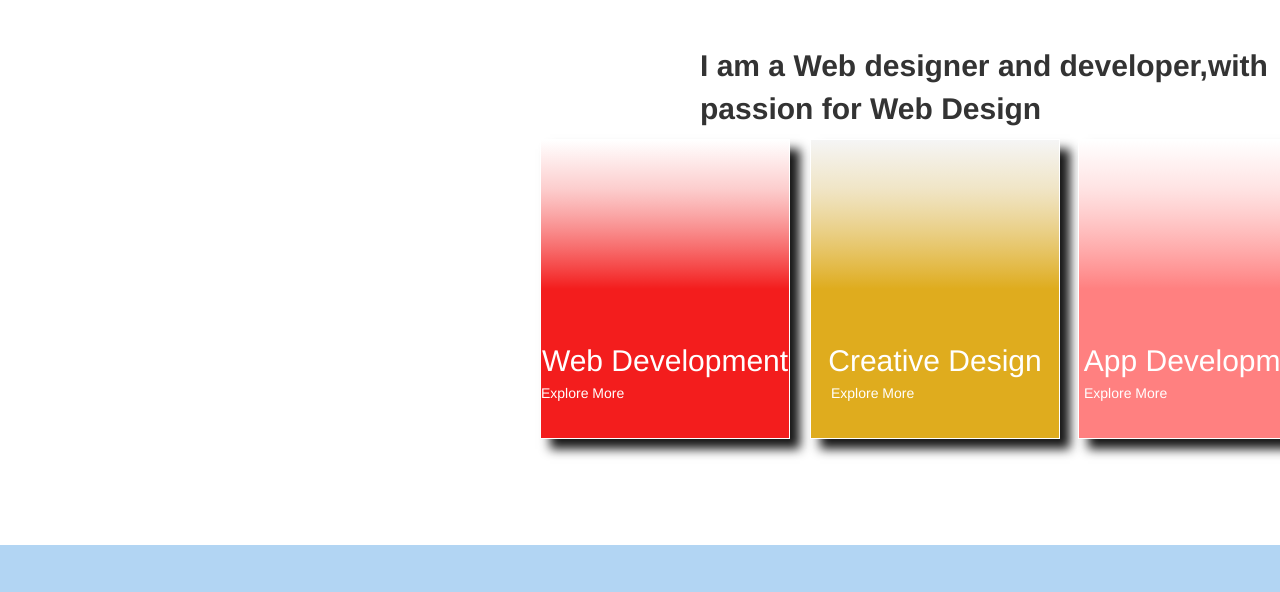
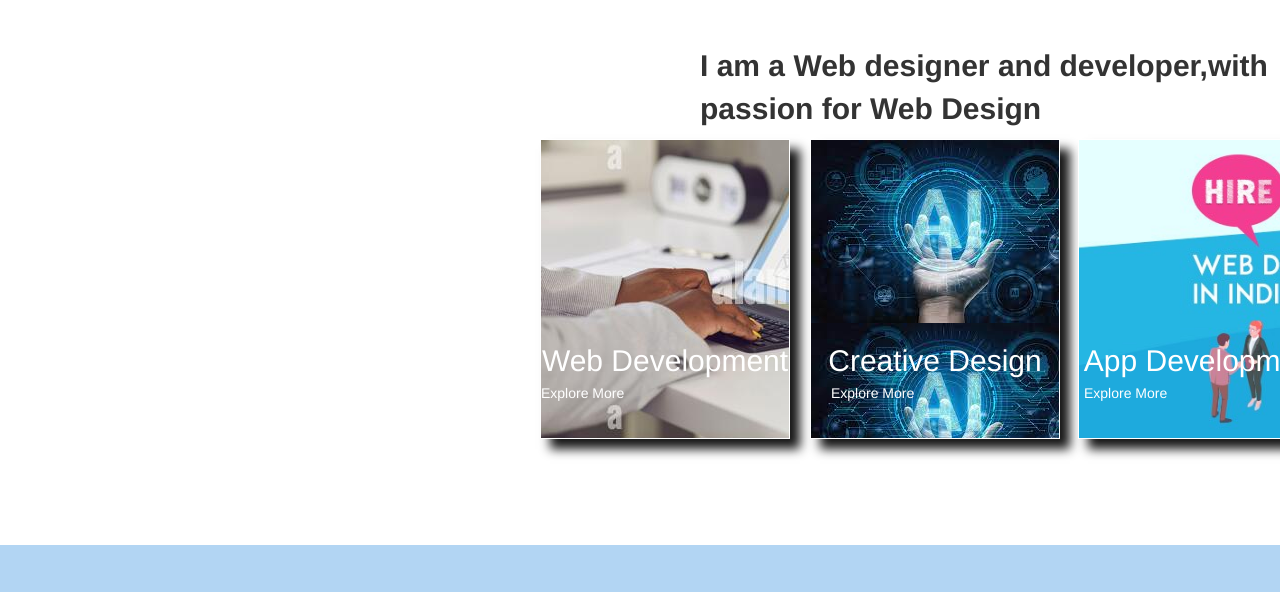
Before and after one commit to avijit5442/profile, a plain HTML site: page index.html in a window 1280 px wide. Shown: the part 455-1047 px from the top of the page. Drawn offline with nearby package versions, Linux system fonts and the light colour scheme.

Commit message:
my profile

```diff
--- a/website9.css
+++ b/website9.css
@@ -43,7 +43,8 @@
                   border: 1px solid white;
                   margin-left:  540px;
                   margin-top: 8px;
-                  background:linear-gradient(180deg, white  ,30%, rgb(243, 29, 29) 50%);
+                  background-image: url(./c5.jpg);
+
                   box-shadow: 10px 10px 10px rgb(24, 24, 24);}
                   .box1:hover{transform:scale(1.1)}
             .box2{height:300px;
@@ -51,7 +52,7 @@
                   border: 1px solid white;
                   margin-left: 810px;
                   margin-top: -300px;
-                  background:linear-gradient(180deg, whitesmoke  ,30%, rgb(223 172 30) 50%);
+                  background-image: url(./AI.jpg);
                   box-shadow: 10px 10px 10px rgb(24, 24, 24);}
                   .box2:hover{transform:scale(1.1)}
             .box3{height:300px;
@@ -59,7 +60,8 @@
                   border: 1px solid white;
                   margin-left: 1078px;
                   margin-top: -300px;
-                  background:linear-gradient(180deg, white  ,30%, rgb(255 128 128) 50%);
+                  background-image: url(./WEB\ DEVELOPER.jpg);
+                  background-size: cover;
                   box-shadow: 10px 10px 10px rgb(24, 24, 24)}
                .box3:hover{transform:scale(1.1)}
             .boxtext{color: white;
```
Also changed, not shown: AI.jpg (added), WEB DEVELOPER.jpg (added), c5.jpg (added).
